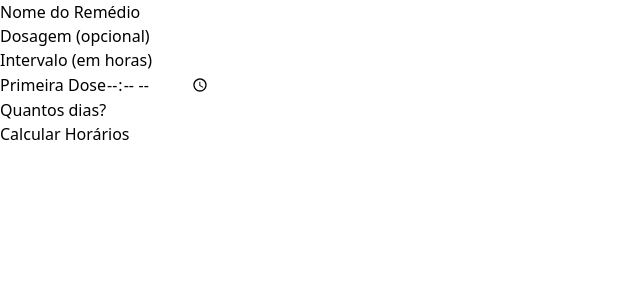
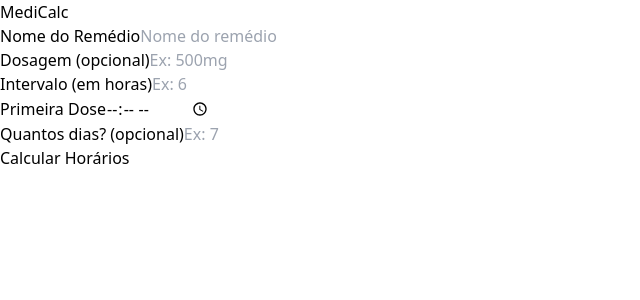
Before and after one commit to devphillipe/medi-calc, a Next.js app: page / in a window 1280 px wide. Shown: the top 300 px of the page, without its empty margins (0-640 px from the left). Built offline with nearby package versions, Linux system fonts and the light colour scheme.

Commit message:
Update Form.js

```diff
--- a/src/components/Form.js
+++ b/src/components/Form.js
@@ -1,6 +1,7 @@
 import { useState } from 'react';
 import ScheduleTable from './ScheduleTable';
 import SaveToCalendarButton from './SaveToCalendarButton';
+import generateSchedule from '@/utils/generateSchedule';
 
 export default function Form() {
   const [formData, setFormData] = useState({
@@ -8,7 +9,7 @@ export default function Form() {
     dosage: '',
     interval: '',
     firstDose: '',
-    days: '',
+    days: '', // Agora opcional
   });
 
   const [schedule, setSchedule] = useState([]);
@@ -22,65 +23,91 @@ export default function Form() {
     e.preventDefault();
     const { name, interval, firstDose, days } = formData;
 
-    if (!name || !interval || !firstDose || !days) {
+    if (!name || !interval || !firstDose) {
       alert('Preencha todos os campos obrigatórios.');
       return;
     }
 
-    const generatedSchedule = generateSchedule(interval, firstDose, days);
+    const generatedSchedule = generateSchedule(interval, firstDose, days || 1);
     setSchedule(generatedSchedule);
   };
 
   return (
-    <div className="bg-white p-6 rounded shadow-md w-96">
+    <div className="bg-white p-6 rounded-xl shadow-md w-96">
+      <h1 className="text-3xl font-semibold text-center mb-6 text-red-500 uppercase">
+        <span className="text-green-400">Medi</span>Calc
+      </h1>
       <form onSubmit={handleSubmit}>
         <div className="mb-4">
-          <label className="block mb-1 font-semibold">Nome do Remédio</label>
+          <label htmlFor="name" className="block mb-1 font-semibold">
+            Nome do Remédio
+          </label>
           <input
+            id="name"
             type="text"
             name="name"
             className="w-full border rounded p-2"
             onChange={handleChange}
+            placeholder="Nome do remédio"
+            aria-label="Nome do remédio"
             required
           />
         </div>
         <div className="mb-4">
-          <label className="block mb-1 font-semibold">Dosagem (opcional)</label>
+          <label htmlFor="dosage" className="block mb-1 font-semibold">
+            Dosagem (opcional)
+          </label>
           <input
+            id="dosage"
             type="text"
             name="dosage"
             className="w-full border rounded p-2"
             onChange={handleChange}
+            placeholder="Ex: 500mg"
+            aria-label="Dosagem do remédio"
           />
         </div>
         <div className="mb-4">
-          <label className="block mb-1 font-semibold">Intervalo (em horas)</label>
+          <label htmlFor="interval" className="block mb-1 font-semibold">
+            Intervalo (em horas)
+          </label>
           <input
+            id="interval"
             type="number"
             name="interval"
             className="w-full border rounded p-2"
             onChange={handleChange}
+            placeholder="Ex: 6"
+            aria-label="Intervalo entre as doses"
             required
           />
         </div>
         <div className="mb-4">
-          <label className="block mb-1 font-semibold">Primeira Dose</label>
+          <label htmlFor="firstDose" className="block mb-1 font-semibold">
+            Primeira Dose
+          </label>
           <input
+            id="firstDose"
             type="time"
             name="firstDose"
             className="w-full border rounded p-2"
             onChange={handleChange}
+            aria-label="Hora da primeira dose"
             required
           />
         </div>
         <div className="mb-4">
-          <label className="block mb-1 font-semibold">Quantos dias?</label>
+          <label htmlFor="days" className="block mb-1 font-semibold">
+            Quantos dias? (opcional)
+          </label>
           <input
+            id="days"
             type="number"
             name="days"
             className="w-full border rounded p-2"
             onChange={handleChange}
-            required
+            placeholder="Ex: 7"
+            aria-label="Quantidade de dias de tratamento"
           />
         </div>
         <button
@@ -100,16 +127,3 @@ export default function Form() {
     </div>
   );
 }
-
-function generateSchedule(interval, firstDose, days) {
-  const schedule = [];
-  const intervalMs = interval * 60 * 60 * 1000; // Converte para milissegundos
-  const startTime = new Date(`1970-01-01T${firstDose}:00`);
-
-  for (let i = 0; i < days * 24 / interval; i++) {
-    const nextDose = new Date(startTime.getTime() + i * intervalMs);
-    schedule.push(nextDose.toLocaleTimeString([], { hour: '2-digit', minute: '2-digit' }));
-  }
-
-  return schedule;
-}
```
